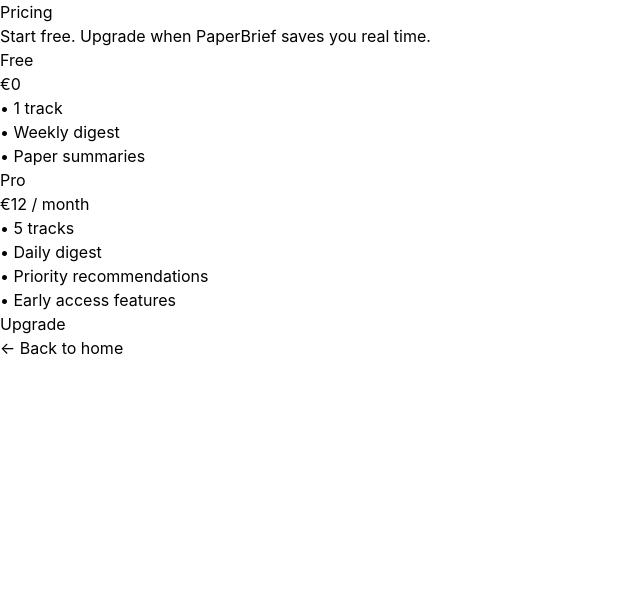
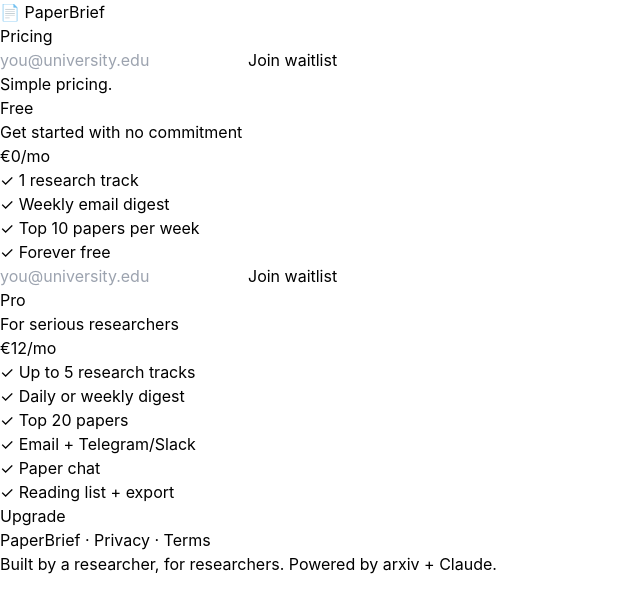
Before and after one commit to mindofindica/paperbrief, a Next.js app in the folder apps/web/: page /pricing in a window 1280 px wide. Shown: the top 612 px of the page, without its empty margins (0-640 px from the left). Built offline with nearby package versions, Linux system fonts and the light colour scheme.

Commit message:
style(web): align pricing page with landing

```diff
--- a/apps/web/app/pricing/page.tsx
+++ b/apps/web/app/pricing/page.tsx
@@ -1,51 +1,72 @@
-import Link from 'next/link';
+import WaitlistForm from "../components/WaitlistForm";
 
 export default function PricingPage() {
   return (
-    <main className="min-h-screen bg-gray-950 text-gray-100">
-      <div className="max-w-4xl mx-auto px-6 py-20">
-        <div className="text-center mb-12">
-          <h1 className="text-4xl font-bold">Pricing</h1>
-          <p className="text-gray-400 mt-3">
-            Start free. Upgrade when PaperBrief saves you real time.
-          </p>
+    <main className="min-h-screen bg-white">
+      {/* ── Nav ── */}
+      <nav className="flex items-center justify-between px-6 py-4 border-b border-gray-100">
+        <span className="font-bold text-xl text-gray-900">📄 PaperBrief</span>
+        <div className="flex items-center gap-4">
+          <a href="/pricing" className="text-sm text-gray-600 hover:text-gray-900">Pricing</a>
+          <div className="hidden md:block w-[320px]">
+            <WaitlistForm compact buttonText="Join waitlist" />
           </div>
+        </div>
+      </nav>
 
-        <div className="grid md:grid-cols-2 gap-6">
-          <div className="border border-gray-800 rounded-2xl p-6 bg-gray-900/50">
-            <h2 className="text-2xl font-semibold">Free</h2>
-            <p className="text-3xl font-bold mt-2">€0</p>
-            <ul className="mt-4 space-y-2 text-gray-300">
-              <li>• 1 track</li>
-              <li>• Weekly digest</li>
-              <li>• Paper summaries</li>
+      {/* ── Pricing ── */}
+      <section className="bg-gray-50 py-20 px-6">
+        <div className="max-w-4xl mx-auto">
+          <h1 className="text-3xl font-bold text-gray-900 mb-12 text-center">Simple pricing.</h1>
+          <div className="grid grid-cols-1 md:grid-cols-2 gap-6 max-w-2xl mx-auto">
+            {/* Free */}
+            <div className="bg-white border border-gray-200 rounded-xl p-8">
+              <h3 className="font-bold text-xl mb-2">Free</h3>
+              <p className="text-gray-600 text-sm mb-4">Get started with no commitment</p>
+              <div className="text-4xl font-bold mb-6">€0<span className="text-lg text-gray-500">/mo</span></div>
+              <ul className="text-gray-600 space-y-2 text-sm mb-8">
+                <li>✓ 1 research track</li>
+                <li>✓ Weekly email digest</li>
+                <li>✓ Top 10 papers per week</li>
+                <li>✓ Forever free</li>
               </ul>
+              <WaitlistForm compact buttonText="Join waitlist" />
             </div>
-
-          <div className="border border-blue-600 rounded-2xl p-6 bg-blue-600/10">
-            <h2 className="text-2xl font-semibold">Pro</h2>
-            <p className="text-3xl font-bold mt-2">€12 / month</p>
-            <ul className="mt-4 space-y-2 text-gray-200">
-              <li>• 5 tracks</li>
-              <li>• Daily digest</li>
-              <li>• Priority recommendations</li>
-              <li>• Early access features</li>
+            {/* Pro */}
+            <div className="bg-gray-900 text-white rounded-xl p-8">
+              <h3 className="font-bold text-xl mb-2">Pro</h3>
+              <p className="text-gray-400 text-sm mb-4">For serious researchers</p>
+              <div className="text-4xl font-bold mb-6">€12<span className="text-lg text-gray-400">/mo</span></div>
+              <ul className="text-gray-300 space-y-2 text-sm mb-8">
+                <li>✓ Up to 5 research tracks</li>
+                <li>✓ Daily or weekly digest</li>
+                <li>✓ Top 20 papers</li>
+                <li>✓ Email + Telegram/Slack</li>
+                <li>✓ Paper chat</li>
+                <li>✓ Reading list + export</li>
               </ul>
-            <Link
+              <a
                 href="/auth/login"
-              className="inline-block mt-6 bg-blue-600 hover:bg-blue-500 text-white font-semibold px-5 py-2 rounded-lg"
+                className="inline-block bg-white text-gray-900 font-semibold px-5 py-2 rounded-lg"
               >
                 Upgrade
-            </Link>
+              </a>
             </div>
           </div>
+        </div>
+      </section>
 
-        <div className="text-center mt-10">
-          <Link href="/" className="text-blue-400 hover:text-blue-300">
-            ← Back to home
-          </Link>
-        </div>
-      </div>
+      {/* ── Footer ── */}
+      <footer className="py-12 px-6 text-center text-gray-500 text-sm border-t border-gray-100">
+        <p className="mb-2">
+          <a href="https://paperbrief.ai" className="hover:text-gray-900">PaperBrief</a>
+          {" · "}
+          <a href="/privacy" className="hover:text-gray-900">Privacy</a>
+          {" · "}
+          <a href="/terms" className="hover:text-gray-900">Terms</a>
+        </p>
+        <p className="text-gray-400">Built by a researcher, for researchers. Powered by arxiv + Claude.</p>
+      </footer>
     </main>
   );
 }
```
Lines whose indentation alone changed are shown as unchanged.
